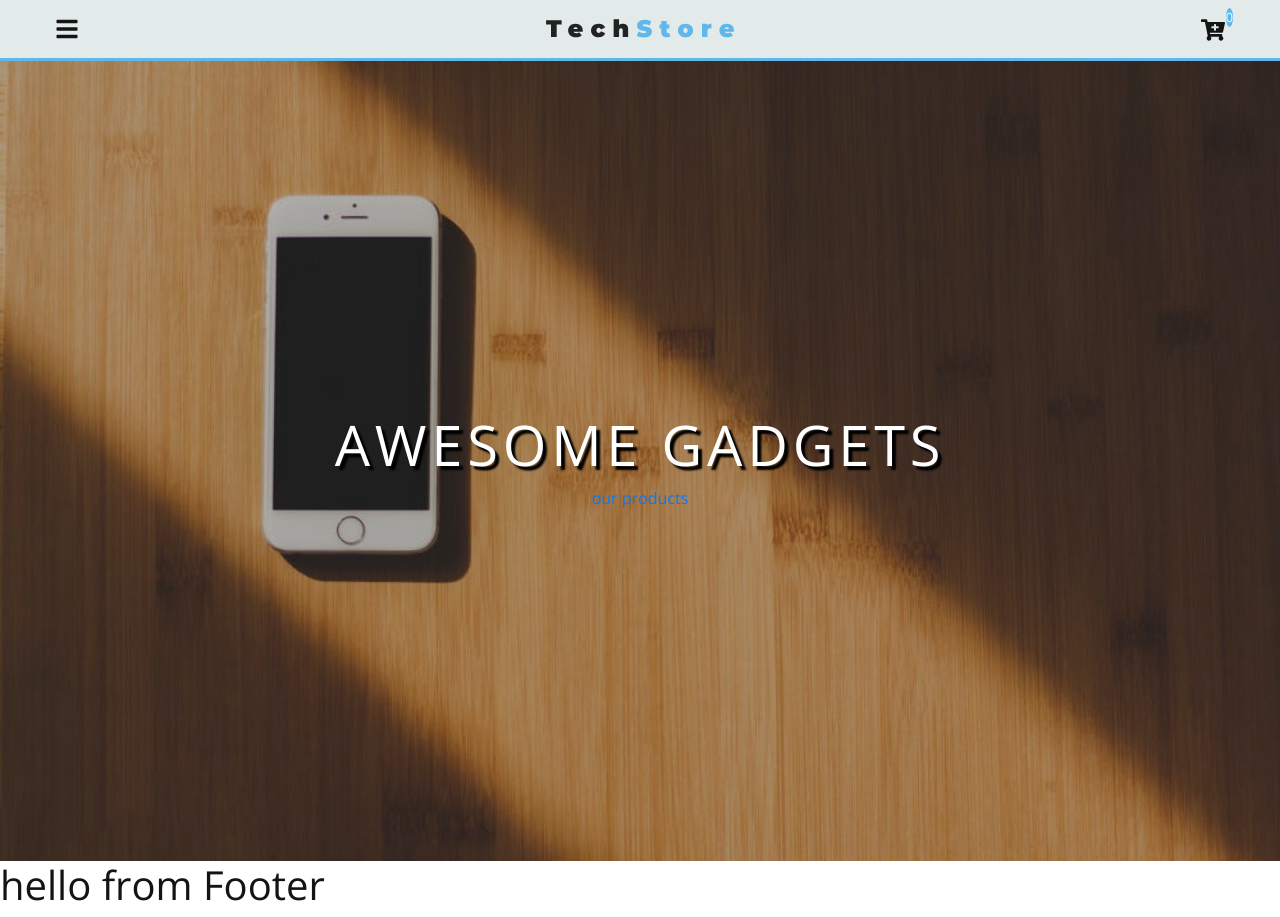
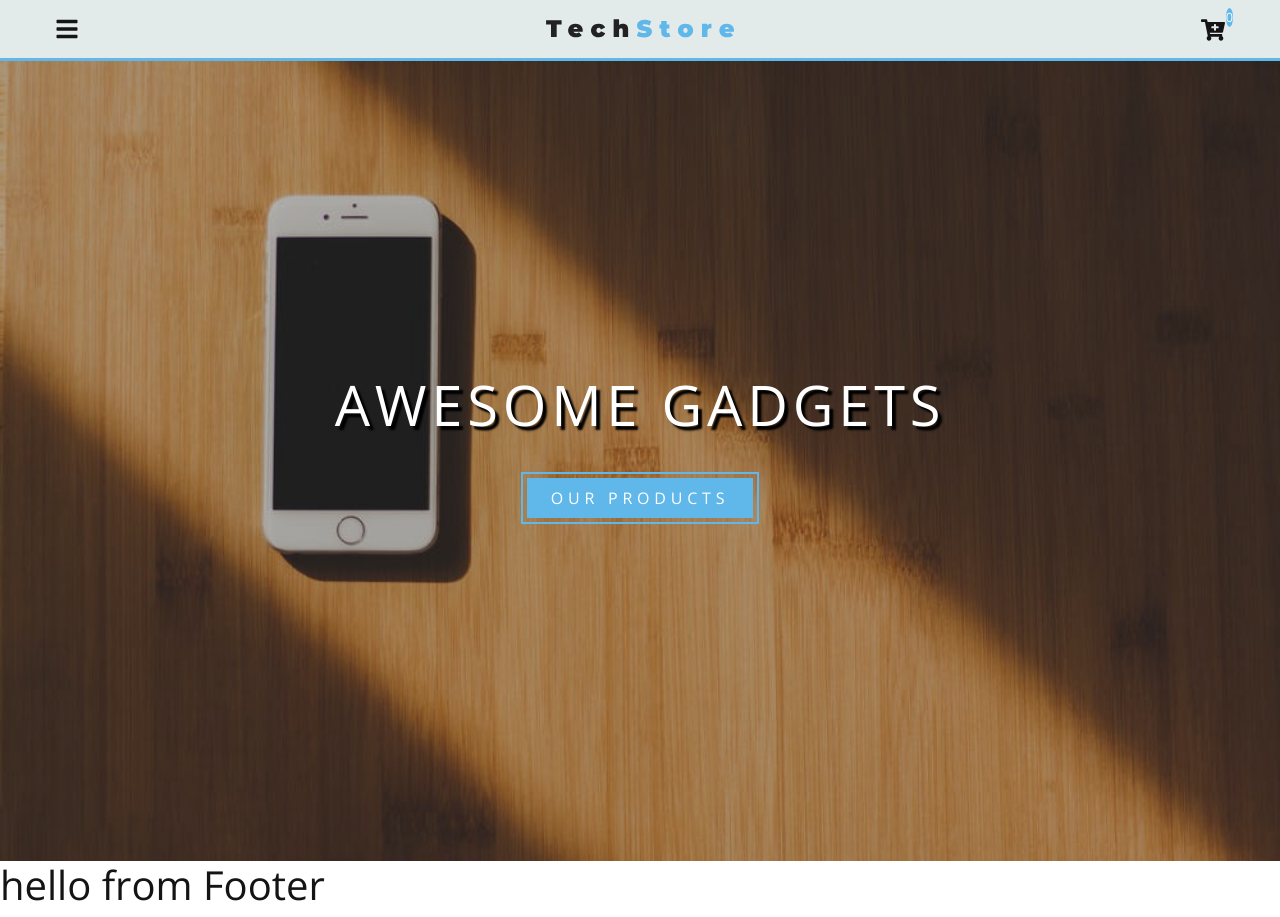
Before and after one commit to JainieJ/delivery-service, a React (Create React App) app: page / in a window 1280 px wide. Built offline with nearby package versions, Linux system fonts and the light colour scheme.

Commit message:
main link styling

```diff
--- a/src/App.css
+++ b/src/App.css
@@ -17,6 +17,25 @@
   letter-spacing: var(--mainSpacing);
   text-transform: capitalize;
 }
+.main-link {
+  padding: 0.5rem 1.5rem;
+  background: var(--mainBlue);
+  color: var(--mainWhite);
+  display: inline-block;
+  text-transform: uppercase;
+  letter-spacing: var(--mainSpacing);
+  outline: 2px solid var(--mainBlue);
+  outline-offset: 4px;
+  border: none;
+  transition: var(--mainTransition);
+}
+
+.main-link:hover {
+  background: var(--mainDarkGrey);
+  text-decoration: none;
+  color: var(--mainBlue);
+  outline-color: var(--mainDarkGrey);
+}
 
 body {
   font-family: "Open Sans", sans-serif !important;
--- a/src/pages/HomePage.jsx
+++ b/src/pages/HomePage.jsx
@@ -8,7 +8,9 @@ class HomePage extends Component {
     return (
       <>
         <Hero title="awesome gadgets" max="true">
-          <Link to="/products">our products</Link>
+          <Link to="/products" className="main-link" style={{ margin: "2rem" }}>
+            our products
+          </Link>
         </Hero>
       </>
     );
```
